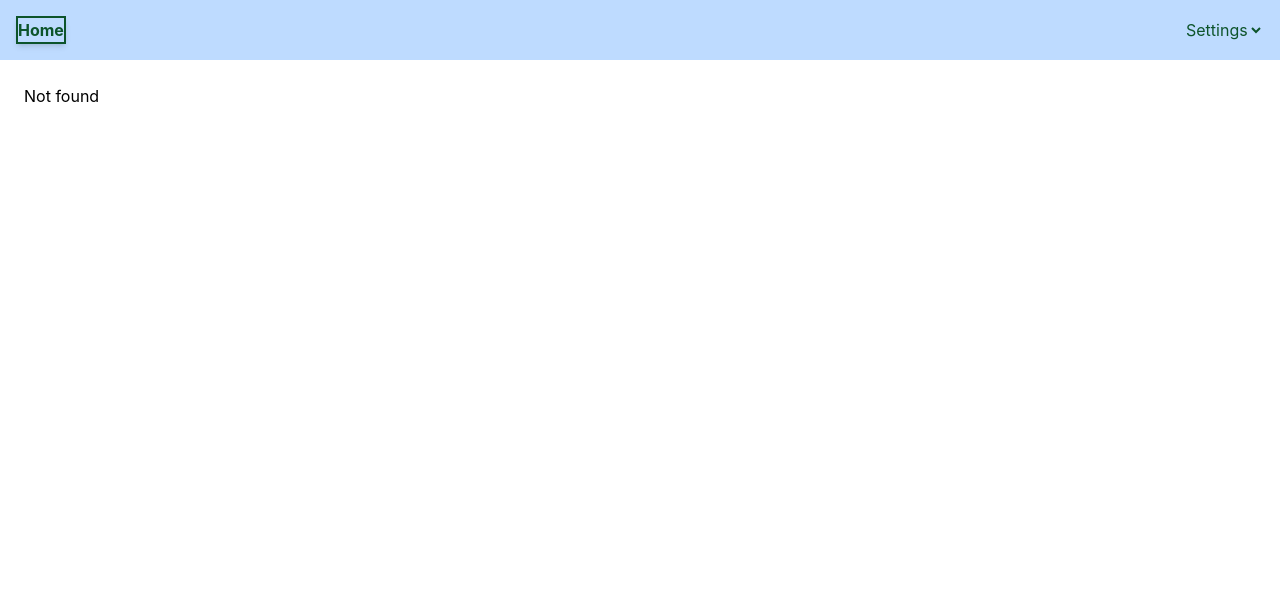
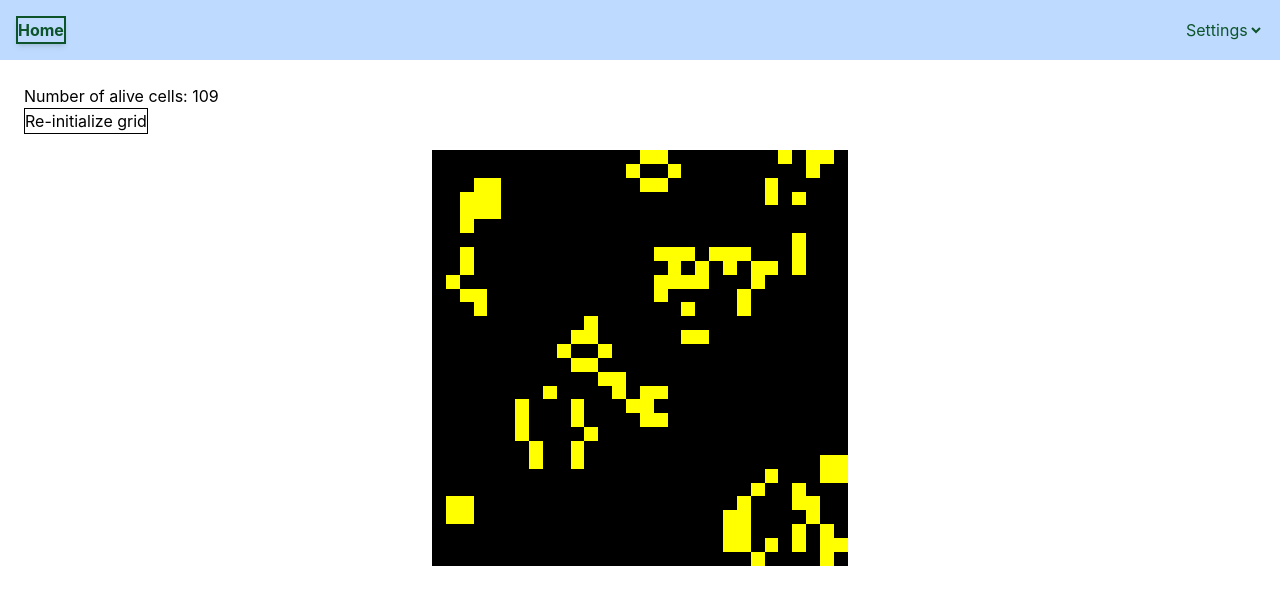
Before and after one commit to TheLaughingDuck/TheLaughingDuck.github.io, a React (Vite) app in the folder website/: page /game_of_life in a window 1280 px wide. Before the commit this address had no page. Shown: the top 604 px of the page. Built offline with nearby package versions, Linux system fonts and the light colour scheme.

Commit message:
Implemented basic Game of life functionality

```diff
--- /dev/null
+++ b/website/src/gameOfLife.tsx
@@ -0,0 +1,100 @@
+import { useEffect, useState, useRef } from 'react';
+import Layout from "./navigation"
+
+export default function GameOfLife(){
+    //const [grid, setGrid] = useState([[0,0,0], [1,1,1], [0,0,1]])
+    const n_rows = 30;
+    const n_cols = 30;
+    const [grid, setGrid] = useState(InitializeGrid(n_rows, n_cols));
+
+    const updateRef = useRef(Update_Grid);
+
+    useEffect(() => {
+        updateRef.current = Update_Grid;
+    });
+
+    useEffect(() => {
+        const interval = setInterval(() => {updateRef.current();}, 200);
+
+        return () => clearInterval(interval);
+    }, []);
+
+    function randInt(lo, hi) { return Math.floor(Math.random()*(hi-lo+1))+lo; }
+
+    function InitializeGrid(n_rows, n_cols){
+
+        let grid = [];
+
+        for (let i=0; i < n_rows; i++){
+            grid[i] = []
+            for (let j=0; j<n_cols; j++){
+                grid[i][j] = randInt(0, 1);
+            }
+        }
+        return grid;
+    }
+
+    function Update_Grid(){
+        const new_grid = grid.map(row => [...row]);
+
+        //console.log("Updating!")
+
+        let modifiers = [ [-1, 0], [-1,-1], [0, -1], [+1, -1], [+1, 0], [+1, +1], [0, +1], [-1, +1] ]
+
+        for (let i=0; i<grid.length; i++){
+            for (let j=0; j < grid[i].length; j++){
+
+                // Determine the number of neighburs
+                let n_neighbours = 0;
+                modifiers.forEach(pair => {
+                    try {
+                        if (grid[i+pair[0]][j+pair[1]] == 1){ n_neighbours += 1}
+                    }
+                    catch {
+                        // console.log("Ventured outside the grid")
+                    }
+                });
+
+                //console.log("N neughbours is " + n_neighbours)
+
+                // Assign life or death based on number of neighbours
+                if (grid[i][j] == 1 && n_neighbours < 2) { new_grid[i][j] = 0 }
+                else if (grid[i][j] == 1 && n_neighbours in [2,3]) { new_grid[i][j] = 1 }
+                else if (grid[i][j] == 1 && n_neighbours > 3) { new_grid[i][j] = 0 }
+                else if (grid[i][j] == 0 && n_neighbours == 3) { new_grid[i][j] = 1 }
+            }
+        }
+
+        // Update the old grid
+        //console.log(new_grid)
+        setGrid(new_grid)
+    }
+
+    function count_alive_cells(grid){
+        return grid.flat(Infinity).reduce((partialSum, number) => partialSum + number, 0)
+    }
+
+    return (
+        <Layout>
+            <div>
+                <div>
+                    <p>Number of alive cells: {count_alive_cells(grid)}</p>
+
+                    <button className='bg-yellow border' onClick={() => setGrid(InitializeGrid(n_rows, n_cols))}>Re-initialize grid</button>
+                </div>
+
+                <div className="flex flex-col p-4 max-w-md mx-auto">
+                    {grid.map((row, rowIndex) =>
+                        <div key={rowIndex} className="flex justify-between">
+                            {row.map((cell, celIndex) =>
+                                <div key={celIndex} className="flex-1 flex justify-center aspect-square" style={{backgroundColor: cell ? "yellow" : "black"}}>
+
+                                </div>
+                            )}
+                        </div>
+                    )}
+                </div>
+            </div>
+        </Layout>
+    )
+}
--- a/website/src/navigation.tsx
+++ b/website/src/navigation.tsx
@@ -6,6 +6,7 @@ import AboutMe from './aboutMe'
 import { Link } from 'react-router'
 import Algorithms from './algorithms'
 import NotFound from './notFound'
+import GameOfLife from './gameOfLife'
 
 export function AppRoutes() {
     return (
@@ -15,6 +16,7 @@ export function AppRoutes() {
                 <Route path="/aboutme" element={<AboutMe />} />
                 <Route path="/projects" element={<Projects />} />
                 <Route path="/algorithms" element={<Algorithms />} />
+                <Route path="/game_of_life" element={<GameOfLife />} />
                 <Route path="*" element={<NotFound />} />
             </Routes>
         </div>
--- a/website/src/projects.json
+++ b/website/src/projects.json
@@ -20,7 +20,7 @@
         "description": "I designed and built this website myself.",
         "when": "2025-2026",
         "link": "/",
-        "tags": ["Typescript", "React", "Web Development"]
+        "tags": ["Javascript/Typescript", "React", "Web Development"]
     },
 
     {
@@ -28,7 +28,7 @@
         "description": "I implemented a couple of sorting algorithms, and created a visualisation of them, available on this very site!",
         "when": "Autumn of 2026",
         "link": "/algorithms",
-        "tags": ["Typescript", "React", "Computer science"]
+        "tags": ["Javascript/Typescript", "React", "Computer science"]
     },
 
     {
@@ -61,5 +61,13 @@
         "when": "Autumn of 2025",
         "link": "https://github.com/TheLaughingDuck/trains",
         "tags": ["Python", "SQL", "Postgres", "Tkinter"]
+    },
+
+    {
+        "title": "Game of Life",
+        "description": "I implemented Conway's Game of Life, a cellular automata. Basically, a grid of squares that can be either \"alive\" or \"dead\". Depending on surrounding squares, each square changes to simulate overpopulation and underpopulation.",
+        "when": "Autumn of 2026",
+        "link": "/game_of_life",
+        "tags": ["React", "Javascript / Typescript", "Web Development"]
     }
 ]
--- a/website/src/projects.tsx
+++ b/website/src/projects.tsx
@@ -5,7 +5,7 @@ import { Link } from "react-router";
 
 export default function Projects() {
     // Set up tag filter
-    const allTags = ["React", "Python", "SQL", "Postgres", "Tkinter", "PyTorch", "CNN", "ViT", "Statistics", "Typescript", "Web Development", "Matplotlib", "Machine Learning", "Unsupervised Learning", "MONAI", "R", "Computer science"];
+    const allTags = ["React", "Python", "SQL", "Postgres", "Tkinter", "PyTorch", "CNN", "ViT", "Statistics", "Javascript / Typescript", "Web Development", "Matplotlib", "Machine Learning", "Unsupervised Learning", "MONAI", "R", "Computer science"];
     const [activeTags, setActiveTags] = useState<string[]>([]);
     const filteredProjects = activeTags.length === 0 ? projects : projects.filter(proj => activeTags.some(tag => proj.tags.includes(tag)));
 
```
